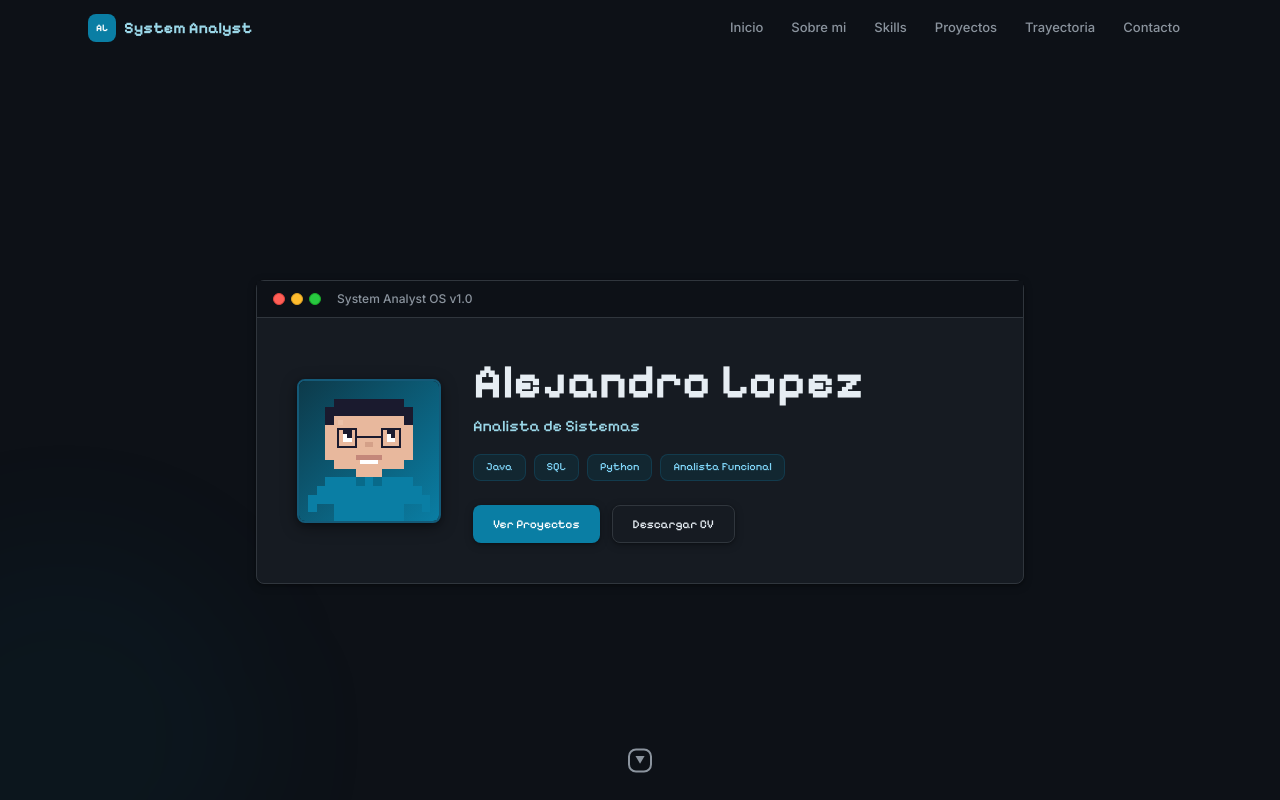
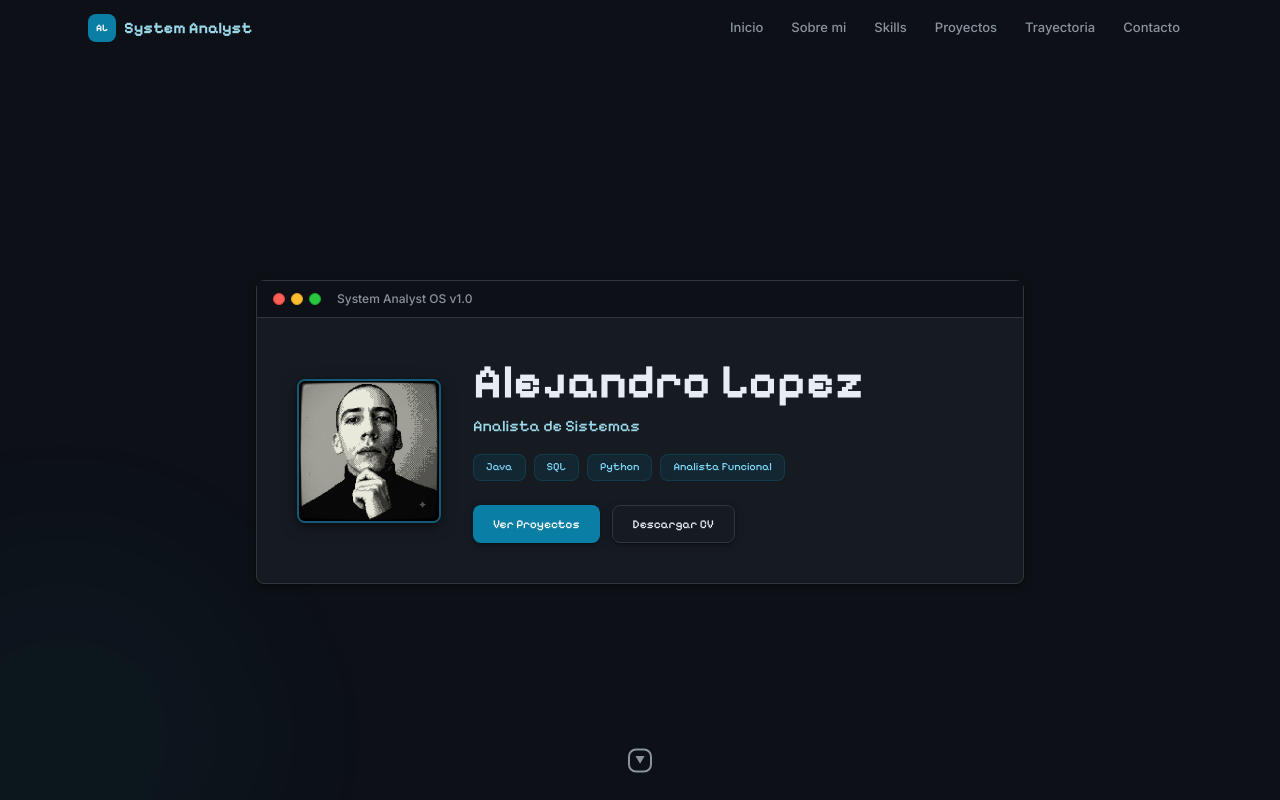
Before and after one commit to Alejandro-lopez1/Portfolio_web, a React (Vite) app in the folder portfolio/: page / in a window 1280 px wide. Shown: the top 800 px of the page. Built offline with nearby package versions, Linux system fonts and the light colour scheme.

Commit message:
feat: modificaciones en el perfil

```diff
--- a/portfolio/src/components/Hero.jsx
+++ b/portfolio/src/components/Hero.jsx
@@ -32,8 +32,8 @@ export default function Hero() {
               >
                 <div className="w-28 h-28 sm:w-36 sm:h-36 rounded-mac border-2 border-bondi-200 overflow-hidden shadow-apple-lg bg-retro-bg">
                   <img
-                    src="/avatar-pixel.svg"
-                    alt="Avatar pixel art de Alejandro Lopez"
+                    src="/perfil.png"
+                    alt="Foto de perfil de Alejandro Lopez"
                     className="w-full h-full"
                     loading="eager"
                   />
```
Also changed, not shown: portfolio/public/perfil.png.
